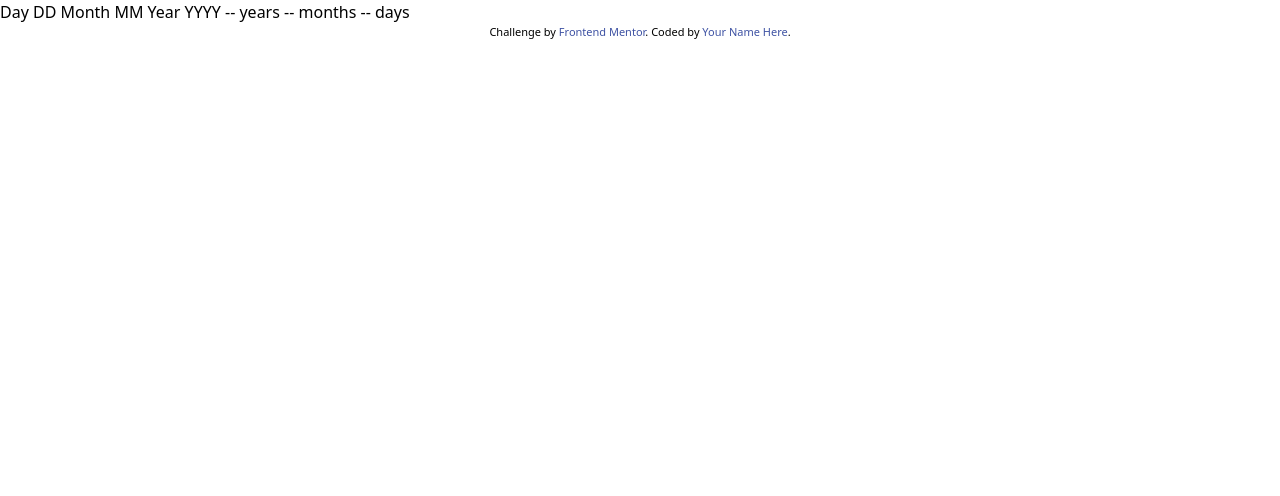
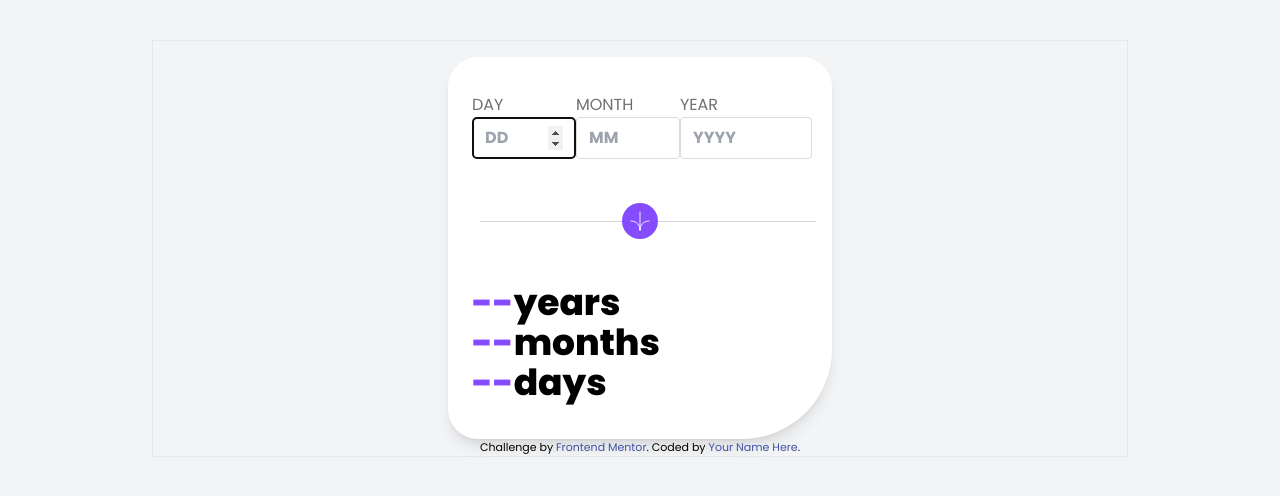
Before and after one commit to VectorGits/Age-Calculator, a website: page index.html in a window 1280 px wide. Drawn offline with Linux system fonts and the light colour scheme.

Commit message:
Fixed up file major frontend

```diff
--- a/index.html
+++ b/index.html
@@ -4,6 +4,9 @@
   <meta charset="UTF-8">
   <meta name="viewport" content="width=device-width, initial-scale=1.0"> <!-- displays site properly based on user's device -->
 
+  <link rel="preconnect" href="https://fonts.googleapis.com"> <link rel="preconnect" href="https://fonts.gstatic.com" crossorigin>
+
+  <link href="https://fonts.googleapis.com/css2? family=Poppins:ital,wght@0,700; 1,400; 1,800&display=swap" rel="stylesheet">
   <link rel="stylesheet" href="css/main.css">
   <link rel="icon" type="image/png" sizes="32x32" href="./assets/images/favicon-32x32.png">
 
@@ -16,23 +19,54 @@
   </style>
 </head>
 <body>
+  <div class="container mx-auto border mt-10">
 
-  Day
-  DD
+    <!-- CARD -->
 
-  Month
-  MM
+      <div class="card max-w-sm bg-white overflow-hidden shadow-lg mx-auto mt-4 px-6 py-9">
 
-  Year
-  YYYY
+        <!-- INPUT SECTION -->
 
-  -- years
-  -- months
-  -- days
+        <div class="input-sect flex flex-row justify-between items-center">
+          <div class="leftInput">
+            <label for="day" class="text-smokeyGrey block font-medium">DAY</label>
+            <input id="day" placeholder="DD" type="number" class="day border border-lightGrey rounded px-3 py-2 font-bold" min="1" max="31" autofocus>
+            <span id="dayError" class="error"></span>
+          </div>
+          <div>
+            <label for="month" class="text-smokeyGrey block font-medium">MONTH</label>
+            <input id="month" placeholder="MM" type="number" class="month border border-lightGrey rounded px-3 py-2  font-bold" min="1" max="12">
+            <span id="monthError" class="error"></span>
+          </div>
+          <div>
+          <label for="year" class="text-smokeyGrey block font-medium">YEAR</label>
+          <input id="year" placeholder="YYYY" type="number" class="year border border-lightGrey rounded px-3 py-2  font-bold" min="1900" max="2021">
+          <span id="yearError" class="error"></span>
+          </div>
+        </div>
 
-  <div class="attribution">
-    Challenge by <a href="https://www.frontendmentor.io?ref=challenge" target="_blank">Frontend Mentor</a>.
-    Coded by <a href="#">Your Name Here</a>.
-  </div>
+        <!-- BUTTON -->
+
+        <div class="p-2 relative mt-9">
+          <button id="calculate" class="calculate block mx-auto">
+            <img src="./assets/images/icon-arrow.svg" alt="an svg" class="bg-purple rounded-full px-2 py-2 z-10 relative w-9 h-9">
+          </button>
+          <hr class="absolute w-full border-gray-300 top-1/2 z-0">
+        </div>
+
+        <!-- OUTPUT SECTION -->
+
+        <div class="mt-9">
+          <h1 class="text-4xl font-extrabold italics"><span class="text-purple">--</span>years</h1>
+          <h1 class="text-4xl font-extrabold italics"><span class="text-purple">--</span>months</h1>
+          <h1 class="text-4xl font-extrabold italics"><span class="text-purple">--</span>days</h1>
+        </div>
+
+      </div>
+
+      <div class="attribution">
+        Challenge by <a href="https://www.frontendmentor.io?ref=challenge" target="_blank">Frontend Mentor</a>.
+        Coded by <a href="#">Your Name Here</a>.
+      </div>
 </body>
 </html>
--- a/style.css
+++ b/style.css
@@ -1,3 +1,14 @@
 @tailwind base;
 @tailwind components;
 @tailwind utilities;
+
+
+/* Path: age-calculator-app-main/style.css */
+body {
+  background-color: #f3f4f6;
+  font-family: 'Poppins', sans-serif;
+}
+
+.card {
+    border-radius: 30px 30px 90px 30px;
+}
--- a/tailwind.config.js
+++ b/tailwind.config.js
@@ -2,7 +2,23 @@
 module.exports = {
   content: ['./*.html'],
   theme: {
-    extend: {},
+    screens: {
+      sm: '375px',
+      md: '768px',
+      lg: '976px',
+      xl: '1440px'
+    },
+    extend: {
+      colors: {
+        purple: 'hsl(259, 100%, 65%)',
+        lightRed: 'hsl(0, 100%, 67%)',
+        White: 'hsl(0, 0%, 100%)',
+        offWhite: 'hsl(0, 0%, 94%)',
+        lightGrey: 'hsl(0, 0%, 86%)',
+        smokeyGrey: 'hsl(0, 1%, 44%)',
+        offBlack: 'hsl(0, 0%, 8%)'
+      }
+    },
   },
   plugins: [],
 }
```
Also changed, not shown: css/main.css.
